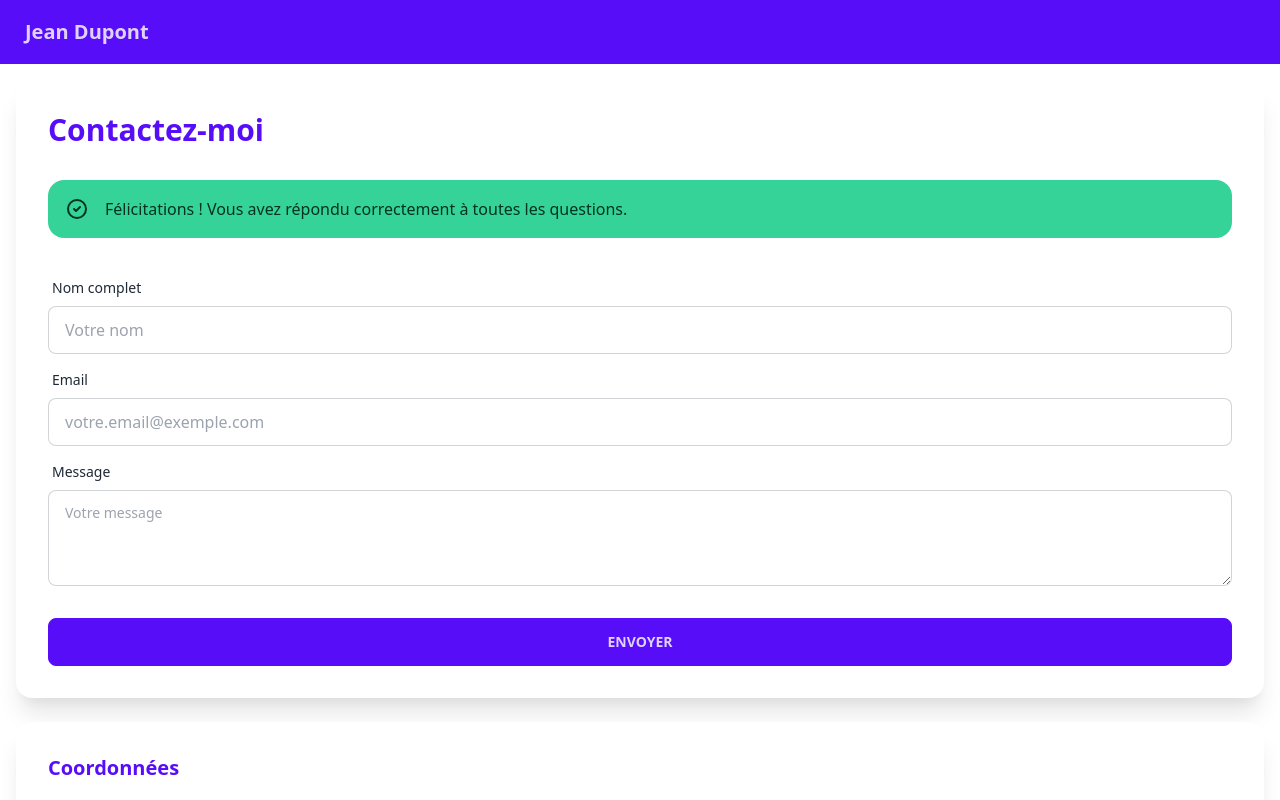
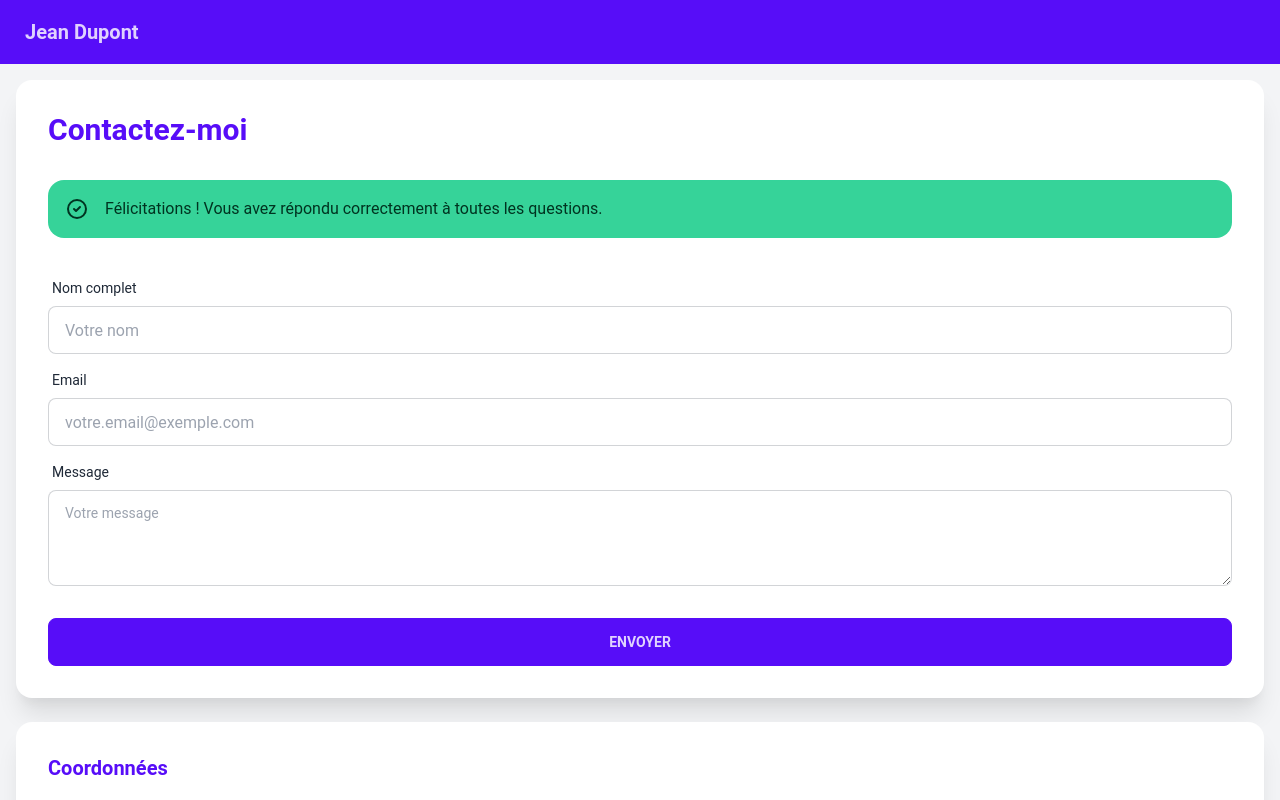
Before and after one commit to 4Kiro2kiro/Gabriel.Freiss-TP_Web, a website built with Vite: page src/A111_B222_C333.html in a window 1280 px wide. Shown: the top 800 px of the page. Built offline with nearby package versions, Linux system fonts and the light colour scheme.

Commit message:
Corrections bugs

```diff
--- a/src/A111_B222_C333.html
+++ b/src/A111_B222_C333.html
@@ -6,7 +6,7 @@
   <title>Contact - Jean Dupont</title>
   <link href="https://cdn.jsdelivr.net/npm/daisyui@3.5.0/dist/full.css" rel="stylesheet" type="text/css" />
   <link href="https://cdn.jsdelivr.net/npm/tailwindcss@2.2/dist/tailwind.min.css" rel="stylesheet" type="text/css" />
-  <link rel="stylesheet" href="input.css">
+  <link rel="stylesheet" href="css/input.css">
   <script>
     function sendEmail() {
       const name = document.getElementById('name').value;
```
Also changed, not shown: src/index.html (+2 -2 lines).
